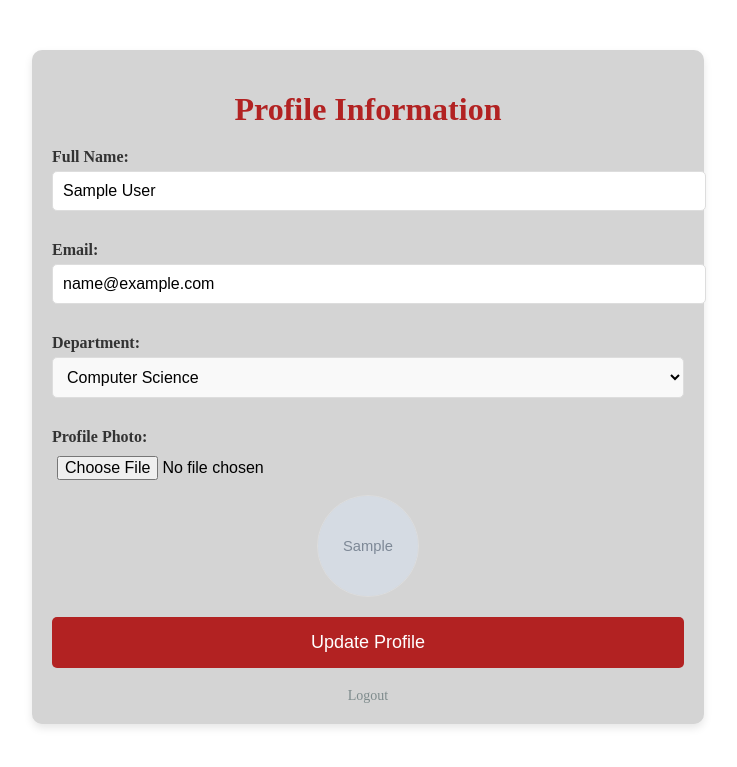
After one commit to 22Fsk/ITCS333-PROJECT, a PHP site: page /profile.php in a window 1280 px wide. The commit adds this page. Shown: the top 767 px of the page, without its empty margins (272-1009 px from the left). Run offline with PHP 8.4, Linux system fonts and the light colour scheme; the visitor is signed in with stand-in values (Sample User, id 1); tables that the repository leaves empty or names only in its code hold one stand-in row (values such as "Sample post"); grey boxes marked "Sample" are stand-in pictures.

Commit message:
profile page

```diff
--- a/Homepage.css
+++ b/Homepage.css
@@ -51,7 +51,7 @@ h1, h2, p {
 }
 
 .header-center .university-logo {
-    width: 50px; /* Increased size */
+    width: 150px; /* Increased size */
     height: auto;
 }
 
@@ -99,7 +99,7 @@ main {
     background-color: #c0392b;
     color: white;
     width: 200px; /* Fixed width for uniformity */
-    height: 60px; /* Fixed height for uniformity */
+    height: 30px; /* Fixed height for uniformity */
     padding: 15px 0; /* Vertically centering the text */
     font-size: 18px;
     text-decoration: none;
@@ -123,6 +123,7 @@ footer {
     font-size: 14px;
     border-top: 2px solid #f0f0f0;
     margin-top: 40px;
+    /*margin-bottom: auto;*/
 }
 
 /* Mobile Responsiveness (max-width: 768px) */
--- a/Homepage.php
+++ b/Homepage.php
@@ -3,7 +3,7 @@ session_start();
 
 // Redirect to login page if no email session exists
 if (!isset($_SESSION['email'])) {
-    header("Location: Homepage.php");
+    header("Location: login.php");
     exit();
 }
 ?>
--- /dev/null
+++ b/Profile.css
@@ -0,0 +1,111 @@
+/* Profile Container */
+.profile-container {
+    width: 50%;
+    margin: 50px auto;
+    padding: 20px;
+    background-color: #d4d4d4;
+    border-radius: 10px;
+    box-shadow: 0 4px 8px rgba(0, 0, 0, 0.1);
+    text-align: center;
+}
+
+.profile-container h1 {
+    color: #B22222;
+    font-size: 32px;
+    margin-bottom: 20px;
+}
+
+/* Profile Info Form */
+.profile-info {
+    margin-bottom: 20px;
+    text-align: left;
+}
+
+.profile-info label {
+    display: block;
+    margin-bottom: 5px;
+    font-weight: bold;
+    color: #333;
+}
+
+.profile-info input,
+.profile-info select {
+    width: 100%;
+    padding: 10px;
+    margin-bottom: 10px;
+    border: 1px solid #ddd;
+    border-radius: 5px;
+    font-size: 16px;
+    font-family: Arial, sans-serif;
+}
+
+.profile-info select {
+    background-color: #f9f9f9;
+}
+
+.profile-info input[type="file"] {
+    padding: 5px;
+    margin-bottom: 0;
+    border: none;
+}
+
+/* Profile Photo Preview */
+.preview {
+    margin-top: 10px;
+    width: 100px;
+    height: 100px;
+    object-fit: cover;
+    border: 1px solid #ddd;
+    border-radius: 50%;
+    display: block;
+    margin-left: auto;
+    margin-right: auto;
+}
+
+/* Button Styling */
+.update-btn {
+    background-color: #B22222;
+    color: white;
+    padding: 15px 30px;
+    font-size: 18px;
+    border: none;
+    border-radius: 5px;
+    cursor: pointer;
+    width: 100%;
+    transition: background-color 0.3s ease-in-out;
+}
+
+.update-btn:hover {
+    background-color: #8B0000;
+}
+
+/* Link Styling */
+a {
+    color: #7f8c8d;
+    text-decoration: none;
+    font-size: 14px;
+    margin-top: 20px;
+    display: inline-block;
+}
+
+a:hover {
+    text-decoration: underline;
+}
+
+/* Mobile Responsiveness */
+@media (max-width: 768px) {
+    .profile-container {
+        width: 90%;
+        padding: 15px;
+    }
+
+    .update-btn {
+        padding: 12px 20px;
+        font-size: 16px;
+    }
+
+    .profile-info input,
+    .profile-info select {
+        font-size: 14px;
+    }
+}
--- /dev/null
+++ b/Profile.js
@@ -0,0 +1,11 @@
+function previewImage(event) {
+    const file = event.target.files[0];
+    const preview = document.getElementById('photo-preview');
+    if (file) {
+        const reader = new FileReader();
+        reader.onload = function(e) {
+            preview.src = e.target.result;
+        };
+        reader.readAsDataURL(file);
+    }
+}
--- /dev/null
+++ b/Profile.php
@@ -0,0 +1,132 @@
+<?php
+session_start();
+
+// Enable error reporting for debugging
+ini_set('display_errors', 1);
+ini_set('display_startup_errors', 1);
+error_reporting(E_ALL);
+
+// Redirect to login if the session is not set
+if (!isset($_SESSION['email'])) {
+    header("Location: Login.php");
+    exit();
+}
+
+// Database connection details
+$servername = "localhost";
+$username = "root"; // Update with your database username
+$password = "";     // Update with your database password
+$dbname = "uob_database"; // Your database name
+
+$conn = new mysqli($servername, $username, $password, $dbname);
+
+// Check the connection
+if ($conn->connect_error) {
+    die("Connection failed: " . $conn->connect_error);
+}
+
+// Get the current user's email
+$email = $_SESSION['email'];
+
+// Fetch user data
+$sql = "SELECT * FROM users WHERE email = ?";
+$stmt = $conn->prepare($sql);
+$stmt->bind_param("s", $email);
+$stmt->execute();
+$result = $stmt->get_result();
+
+if ($result->num_rows === 0) {
+    die("No user found.");
+}
+
+$user = $result->fetch_assoc();
+
+// Handle form submission
+if ($_SERVER["REQUEST_METHOD"] == "POST") {
+    $newUsername = $_POST['username'];
+    $newEmail = $_POST['email'];
+    $newDepartment = $_POST['department'];
+    $uploadedPhoto = $_FILES['photo'];
+
+    // Keep the current photo if no new photo is uploaded
+    $photoPath = $user['photo'];
+
+    // Handle photo upload if a file is selected
+    if ($uploadedPhoto['error'] == UPLOAD_ERR_OK) {
+        $photoDirectory = "uploads/"; // Directory to store uploaded photos
+        if (!is_dir($photoDirectory)) {
+            mkdir($photoDirectory, 0777, true); // Create the directory if it doesn't exist
+        }
+
+        $photoPath = $photoDirectory . basename($uploadedPhoto['name']);
+        move_uploaded_file($uploadedPhoto['tmp_name'], $photoPath); // Save the uploaded file
+    }
+
+    // Update the database
+    $update_sql = "UPDATE users SET username = ?, email = ?, department = ?, photo = ? WHERE email = ?";
+    $update_stmt = $conn->prepare($update_sql);
+    $update_stmt->bind_param("sssss", $newUsername, $newEmail, $newDepartment, $photoPath, $email);
+
+    if ($update_stmt->execute()) {
+        $_SESSION['email'] = $newEmail; // Update session email if changed
+        header("Location: Profile.php");
+        exit();
+    } else {
+        echo "Error updating profile: " . $conn->error;
+    }
+}
+
+// Close the database connection
+$conn->close();
+?>
+<!DOCTYPE html>
+<html lang="en">
+<head>
+    <meta charset="UTF-8">
+    <meta name="viewport" content="width=device-width, initial-scale=1.0">
+    <title>User Profile</title>
+    <link rel="stylesheet" href="Profile.css">
+</head>
+<body>
+    <div class="profile-container">
+        <h1>Profile Information</h1>
+        <form action="Profile.php" method="POST" enctype="multipart/form-data">
+            <!-- Username -->
+            <div class="profile-info">
+                <label for="username">Full Name:</label>
+                <input type="text" name="username" id="username" value="<?php echo htmlspecialchars($user['full_name']); ?>" required>
+            </div>
+
+            <!-- Email -->
+            <div class="profile-info">
+                <label for="email">Email:</label>
+                <input type="email" name="email" id="email" value="<?php echo htmlspecialchars($user['email']); ?>" required>
+            </div>
+
+            <!-- Department -->
+            <div class="profile-info">
+                <label for="department">Department:</label>
+                <select name="department" id="department" required>
+                    <option value="CS" <?php echo ($user['department'] == 'CS') ? 'selected' : ''; ?>>Computer Science</option>
+                    <option value="IT" <?php echo ($user['department'] == 'IT') ? 'selected' : ''; ?>>Information Technology</option>
+                    <option value="CE" <?php echo ($user['department'] == 'CE') ? 'selected' : ''; ?>>Computer Engineer</option>
+                </select>
+            </div>
+
+            <!-- Profile Photo -->
+            <div class="profile-info">
+                <label for="photo">Profile Photo:</label>
+                <input type="file" name="photo" id="photo" onchange="previewImage(event)">
+                <img id="photo-preview" class="preview" src="uploads/<?php echo htmlspecialchars($user['photo']); ?>" alt="Profile Photo">
+            </div>
+
+            <!-- Submit Button -->
+            <button type="submit" class="update-btn">Update Profile</button>
+        </form>
+
+        <a href="Logout.php">Logout</a>
+    </div>
+
+    <script src="Profile.js"></script>
+</body>
+</html>
```
Also changed, not shown: Login.php (+56 -16 lines), Registration.php (+12 -0 lines).
